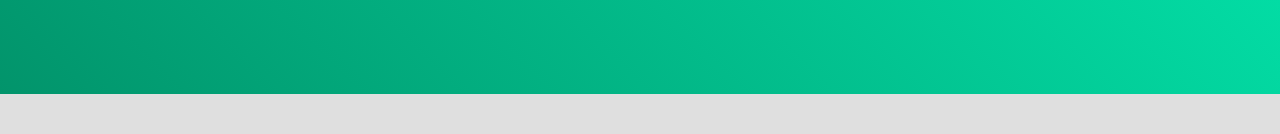
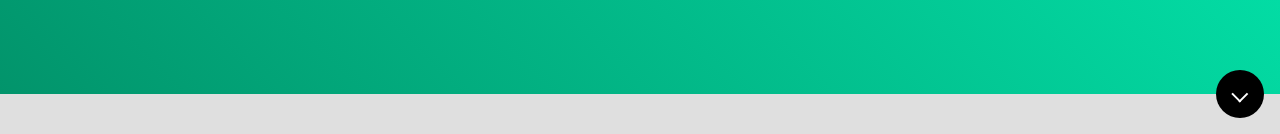
Before and after one commit to lpatino10/patino-dev, a React (Create React App) app: page / in a window 1280 px wide. Shown: the part 666-800 px from the top of the page. Built offline with nearby package versions, Linux system fonts and the light colour scheme.

Commit message:
Add working scroll button between sections

```diff
--- a/src/App/App.js
+++ b/src/App/App.js
@@ -1,19 +1,29 @@
-import React, { useState } from 'react';
+import React, { useRef, useState } from 'react';
 
 import { Header } from '../Header/Header';
 import { AboutMe } from '../AboutMe/AboutMe'
 import { Experience } from '../Experience/Experience'
 import { Footer } from '../Footer/Footer'
 import './App.scss';
+import { ScrollButton } from '../ScrollButton/ScrollButton';
 
 const App = () => {
-  const [pageIndex, setPageIndex] = useState(0);
+  const header = useRef();
+  const experience = useRef();
+
+  const [scrollToTop, setScrollToTop] = useState(false);
 
   return (
     <>
-      <Header/>
-      <Experience/>
+      <Header ref={header} />
+      <Experience ref={experience} />
       <Footer/>
+      <ScrollButton
+        elementToScrollTo={scrollToTop ? header : experience}
+        onClick={() => {
+          setScrollToTop(!scrollToTop);
+        }}
+      />
     </>
   );
 };
--- a/src/Experience/Experience.js
+++ b/src/Experience/Experience.js
@@ -6,7 +6,7 @@ import { JobDescription } from '../JobDescription/JobDescription';
 
 import './Experience.scss';
 
-export const Experience = () => {
+export const Experience = React.forwardRef((_, ref) => {
   const ibmDescription = [
     'Here, the goal could be summed up as improving the way users (developers!) interact with Watson.',
     'One piece of this was work with the Watson SDKs. My team developed a fork of the open-source'
@@ -23,7 +23,7 @@ export const Experience = () => {
   ];
 
   return (
-    <div className="experience-container">
+    <div className="experience" ref={ref}>
       <JobDescription
         title="IBM Watson Developer Experience"
         timeframe="2017 - Present"
@@ -38,4 +38,4 @@ export const Experience = () => {
       />
     </div>
   );
-};
+});
--- a/src/Experience/Experience.scss
+++ b/src/Experience/Experience.scss
@@ -1,4 +1,4 @@
-.experience-container {
+.experience {
   align-items: center;
   display: flex;
   flex-direction: column;
--- a/src/Header/Header.js
+++ b/src/Header/Header.js
@@ -1,39 +1,12 @@
-import React, { useState } from 'react';
+import React from 'react';
 
 import { AboutMe } from '../AboutMe/AboutMe'
 import './Header.scss';
 
-export const Header = ({ onTabSelect }) => {
-  const [selectedTab, setSelectedTab] = useState(0);
-
+export const Header = React.forwardRef((_, ref) => {
   return (
-    <section className="header">
+    <section className="header" ref={ref}>
       <AboutMe/>
     </section>
   );
-
-  {/* <div className="header">
-      <div className="header__tab-container">
-        <button
-          className={`header__tab-container--button${selectedTab === 0 ? ' header__tab-container--button-selected' : ''}`}
-          href="#"
-          onClick={() => {
-            setSelectedTab(0);
-            onTabSelect(0);
-          }}
-        >
-          About me
-        </button>
-        <button
-          className={`header__tab-container--button${selectedTab === 1 ? ' header__tab-container--button-selected' : ''}`}
-          href="#"
-          onClick={() => {
-            setSelectedTab(1);
-            onTabSelect(1);
-          }}
-        >
-          Experience
-        </button>
-      </div>
-    </div> */}
-};
+});
--- /dev/null
+++ b/src/ScrollButton/ScrollButton.js
@@ -0,0 +1,31 @@
+import React, { useEffect, useRef } from 'react';
+
+import './ScrollButton.scss';
+
+export const ScrollButton = ({ elementToScrollTo, onClick }) => {
+  const button = useRef(null);
+  const arrow = useRef(null);
+
+  useEffect(() => {
+    const handler = () => {
+      window.scrollTo({
+        behavior: 'smooth',
+        top: elementToScrollTo.current.offsetTop,
+      });
+      arrow.current.classList.toggle("flip");
+      onClick();
+    };
+
+    button.current.addEventListener('click', handler);
+
+    return (() => {
+      button.current.removeEventListener('click', handler);
+    })
+  });
+
+  return (
+    <div className="button" ref={button}>
+      <div className="arrow" ref={arrow} />
+    </div>
+  );
+};
--- /dev/null
+++ b/src/ScrollButton/ScrollButton.scss
@@ -0,0 +1,26 @@
+.button {
+  align-items: center;
+  background-color: black;
+  border-radius: 2rem;
+  bottom: 1rem;
+  display: flex;
+  height: 3rem;
+  justify-content: center;
+  position: fixed;
+  right: 1rem;
+  width: 3rem;
+  z-index: 100;
+
+  .arrow {
+    border-bottom:2px solid white;
+    border-right: 2px solid white;
+    height: .6rem;
+    transform: rotate(45deg);
+    transition: all .25s ease-in;
+    width: .6rem;
+  }
+
+  .flip {
+    transform: rotate(-135deg);
+  }
+}
```
Also changed, not shown: 1 other file (tests, documents, lock files or other folders).
